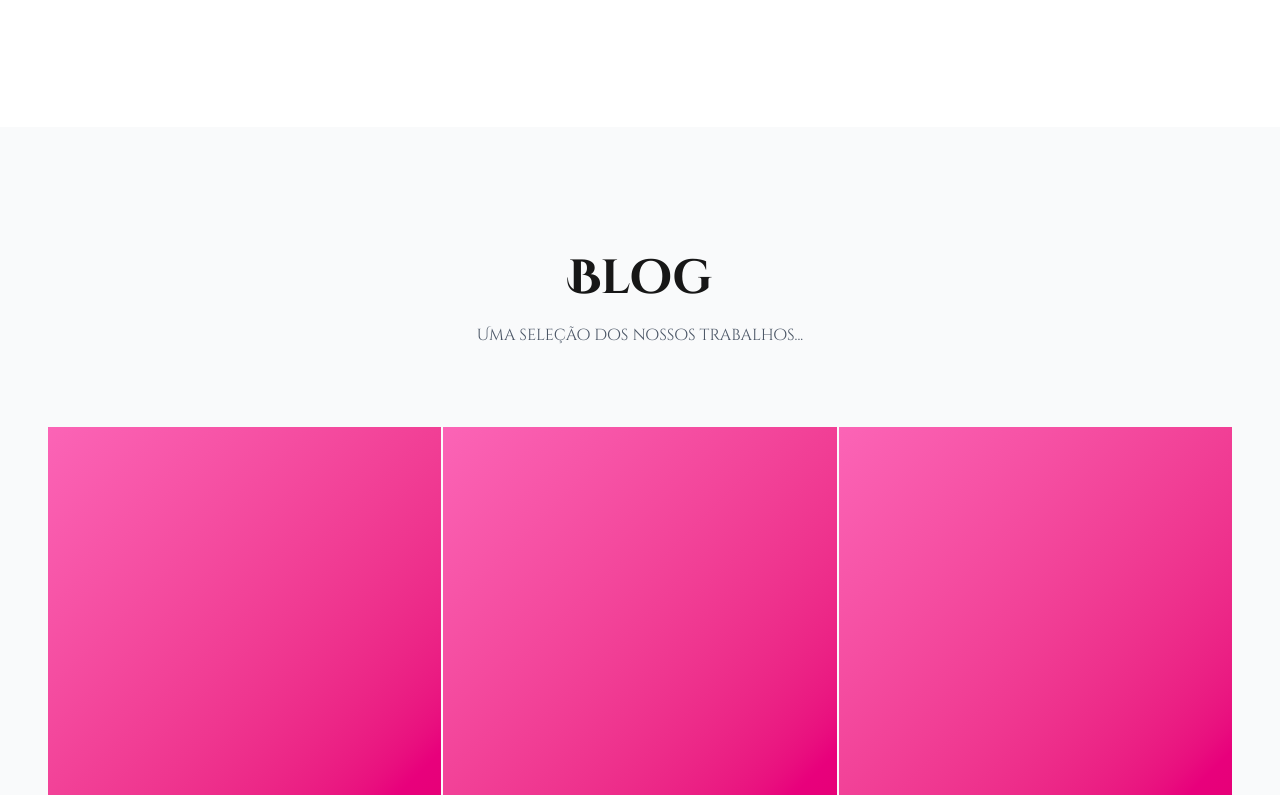
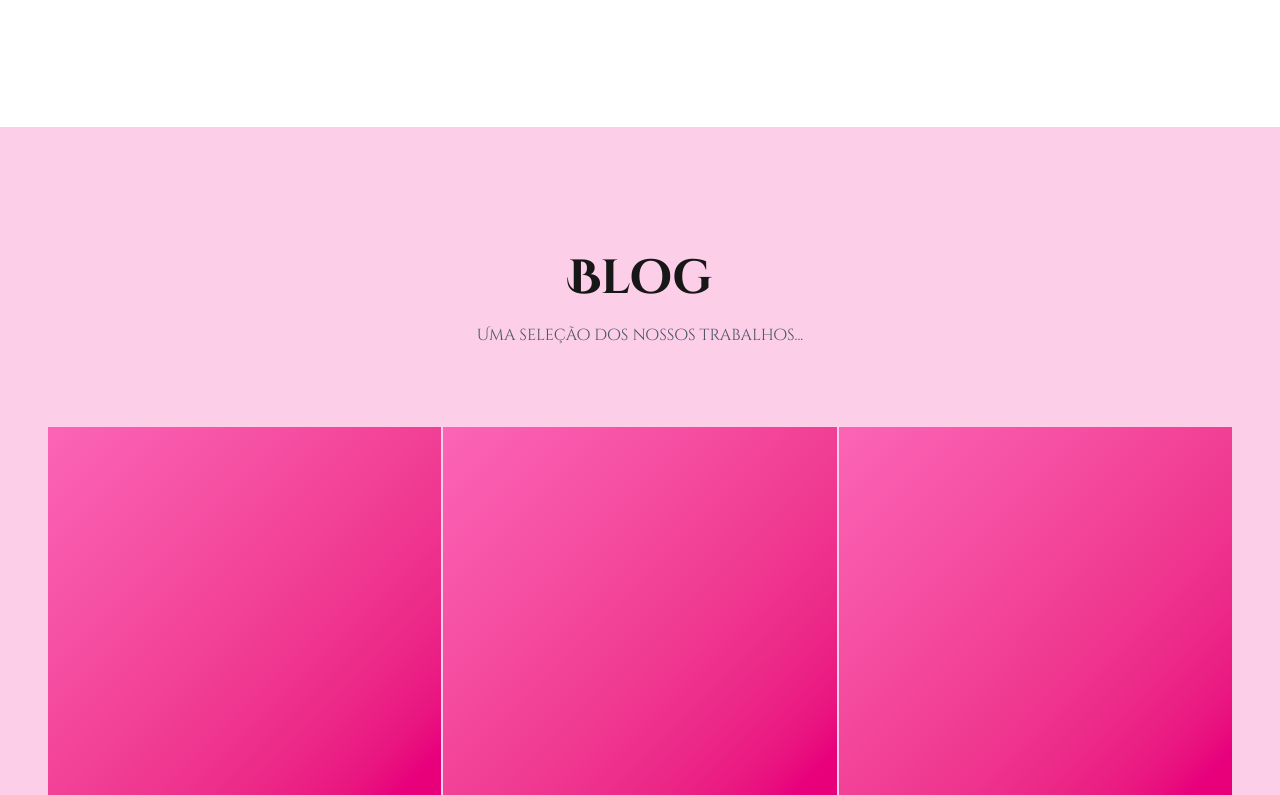
Before and after one commit to katy-Hummes/Rosa-de-Saron, a Next.js app: page / in a window 1280 px wide. Shown: the part 1725-2520 px from the top of the page. Built offline with nearby package versions, Linux system fonts and the light colour scheme.

Commit message:
cor de fundo sessão blog

```diff
--- a/src/app/page.tsx
+++ b/src/app/page.tsx
@@ -127,7 +127,7 @@ export default function Home() {
         </div>
       </section>
 
-      <section id="blog" className="py-20 lg:py-32 bg-gray-50 px-5 lg:px-12">
+      <section id="blog" className="py-20 lg:py-32 bg-pink-200 px-5 lg:px-12">
         <div className="max-w-7xl mx-auto">
           <h2 className="dark:invert font-playfair text-5xl mb-5 text-center font-bold">Blog</h2>
           <p className="text-center text-gray-600 max-w-2xl mx-auto mb-20">
```
